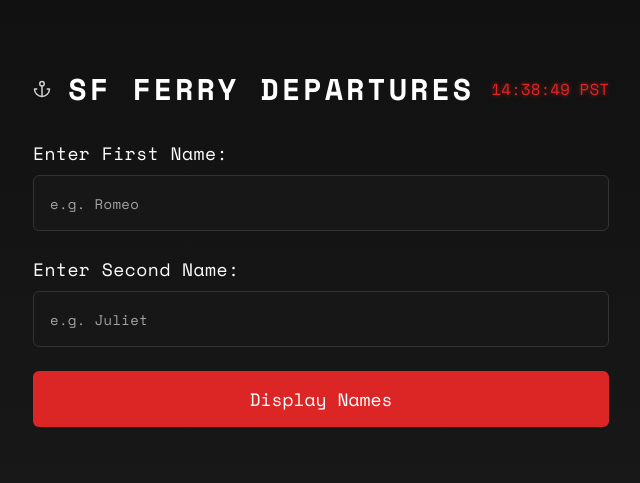
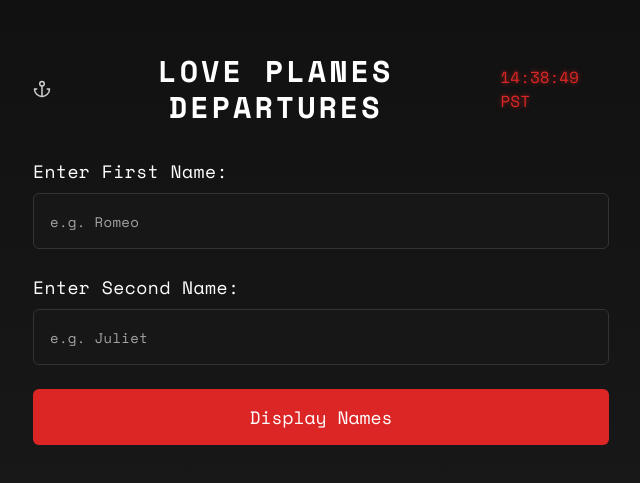
Before and after one commit to thamizh-007/heartify-image-generator, a React (Vite) app: page / in a window 1280 px wide. Shown: the part 151-634 px from the top of the page, without its empty margins (319-959 px from the left). Built offline with nearby package versions, Linux system fonts and the light colour scheme.

Commit message:
Update heading text
Change "SF FERRY DEPARTURES" to "LOVE PLANES DEPARTURES".

```diff
--- a/src/pages/Index.tsx
+++ b/src/pages/Index.tsx
@@ -157,7 +157,7 @@ const Index = () => {
           </div>
 
           <h1 className="text-2xl sm:text-3xl font-bold tracking-widest text-center">
-            SF FERRY DEPARTURES
+            LOVE PLANES DEPARTURES
           </h1>
 
           <div className="text-sm sm:text-base red-glow text-red-600 ml-2">
```
